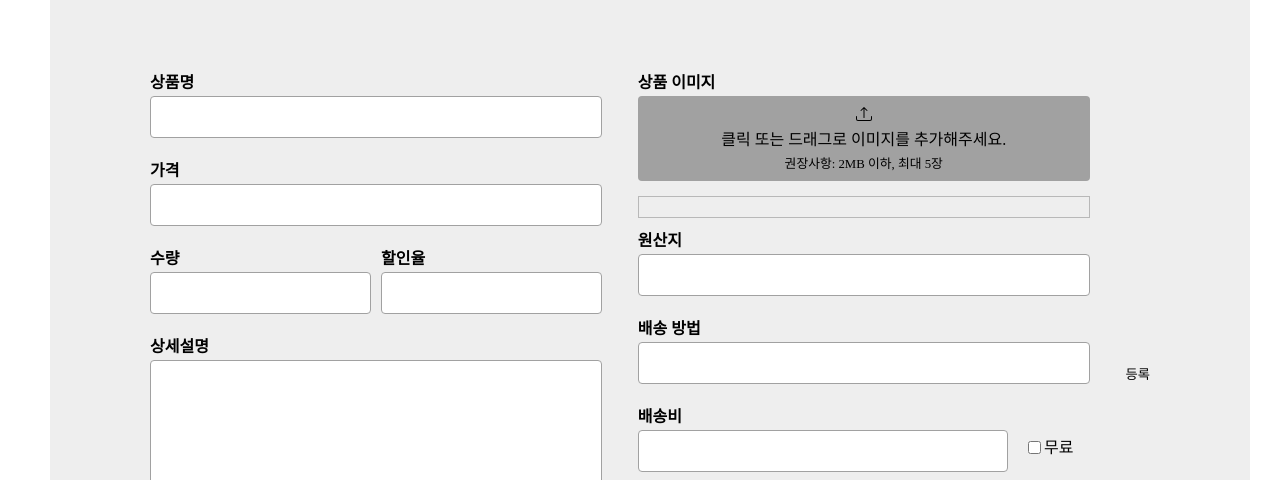
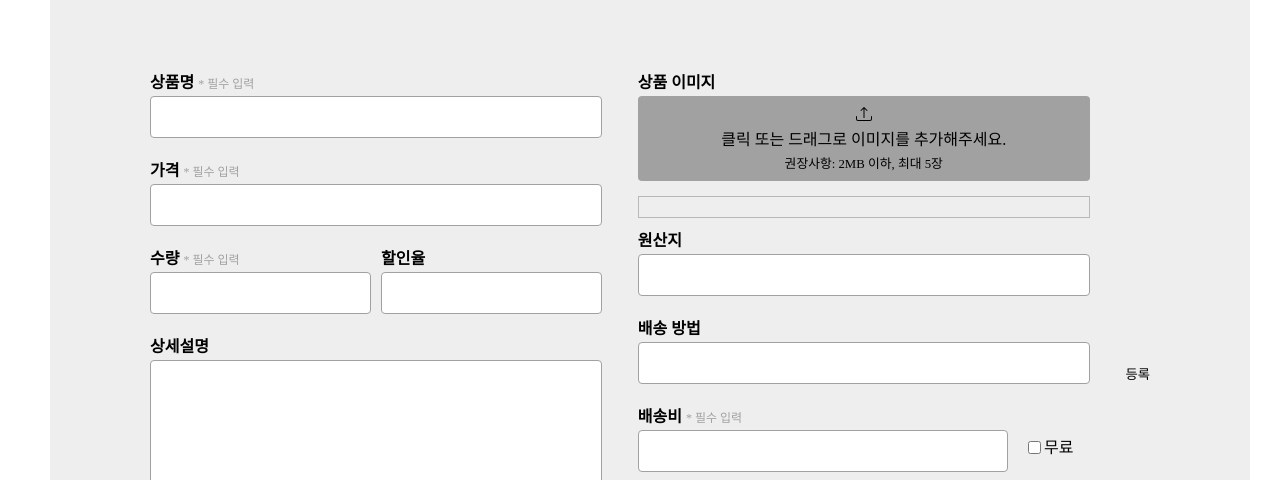
Before and after one commit to wanted-9team/task2, a React (Create React App) app: page /admin_register in a window 1280 px wide. Shown: the part 229-709 px from the top of the page. Built offline with nearby package versions, Linux system fonts and the light colour scheme.

Commit message:
[ADD] 필수 입력 텍스트 추가

```diff
--- a/src/components/Admin/AdminRegister/AdminOptionBox.jsx
+++ b/src/components/Admin/AdminRegister/AdminOptionBox.jsx
@@ -19,7 +19,7 @@ const AdminOptionBox = ({ idx, setOptionComponent, OptionComponent }) => {
 
   const handleDeleteOption = useCallback(
     optionIdx => {
-      setOptionComponent(prev => prev.filter((item, idx) => idx !== optionIdx))
+      setOptionComponent(prev => prev.filter((item, index) => index !== optionIdx))
     },
     [setOptionComponent],
   )
--- a/src/components/Admin/AdminRegister/AdminRegister.jsx
+++ b/src/components/Admin/AdminRegister/AdminRegister.jsx
@@ -36,7 +36,7 @@ const AdminRegister = () => {
   const [uploadedImages, setUploadedImages] = useState([])
   const [shippingData, setShippingData] = useState({ option: '', price: 0, info: '' })
   const shippingInputRef = useRef(null)
-  const { createProduct, getProducts } = useProductApi()
+  const { createProduct } = useProductApi()
   useEffect(() => {
     if (shippingFreeCheck) {
       shippingInputRef.current.value = 0
@@ -66,21 +66,26 @@ const AdminRegister = () => {
       shipping: shippingData,
       select: [...OptionComponent],
     }
-    createProduct(body)
-      .then(res => console.log(res))
-      .then()
-  }, [productData, uploadedImages, statusData, shippingData, OptionComponent])
+    createProduct(body).then(res => console.log(res))
+  }, [productData, uploadedImages, statusData, shippingData, OptionComponent, createProduct])
 
   return (
     <S.RegisterContaiDiv>
       <S.BoxDiv>
-        <AdminTextInputField setProductData={setProductData} label="상품명" id="name" type="text" />
+        <AdminTextInputField
+          setProductData={setProductData}
+          label="상품명"
+          id="name"
+          type="text"
+          requiredText="* 필수 입력"
+        />
         <AdminTextInputField
           setProductData={setProductData}
           label="가격"
           id="price"
           type="number"
           min="1"
+          requiredText="* 필수 입력"
         />
         <S.HalfBox>
           <AdminTextInputField
@@ -90,6 +95,7 @@ const AdminRegister = () => {
             type="number"
             attr="half"
             min="1"
+            requiredText="* 필수 입력"
           />
           <AdminTextInputField
             setProductData={setProductData}
@@ -138,6 +144,7 @@ const AdminRegister = () => {
             label="배송비"
             id="shippingPrice"
             type="number"
+            requiredText="* 필수 입력"
             shippingFreeCheck={shippingFreeCheck}
             shippingInputRef={shippingInputRef}
           />
--- a/src/components/Admin/AdminRegister/AdminRegister.style.js
+++ b/src/components/Admin/AdminRegister/AdminRegister.style.js
@@ -48,7 +48,7 @@ export const Label = styled.label`
       case 'shippingFree':
         return css`
           flex-direction: row-reverse;
-          width: 100px;
+          flex-basis: 100px;
           align-items: center;
           justify-content: center;
           margin-top: 20px;
@@ -70,6 +70,11 @@ export const LabelText = styled.h3`
   padding: 5px 0;
   font-weight: 600;
   font-size: 16px;
+`
+export const LabelRequiredText = styled.span`
+  font-size: 12px;
+  font-weight: 400;
+  color: #a1a1a1;
 `
 export const TextInput = styled.input`
   height: 42px;
@@ -106,6 +111,7 @@ export const CheckLabel = styled.label`
     font-weight: 400;
   }
 `
+
 export const CheckInput = styled.input``
 
 export const OptionButton = styled.button`
--- a/src/components/Admin/AdminRegister/AdminTextInputField.jsx
+++ b/src/components/Admin/AdminRegister/AdminTextInputField.jsx
@@ -1,7 +1,7 @@
 import React, { useCallback } from 'react'
 import * as S from './AdminRegister.style'
 
-const AdminTextInputField = ({ label, id, type, attr, setProductData, max, min }) => {
+const AdminTextInputField = ({ label, id, type, attr, setProductData, max, min, requiredText }) => {
   const handleChange = useCallback(
     ({ target }) => {
       const { id, value } = target
@@ -12,7 +12,10 @@ const AdminTextInputField = ({ label, id, type, attr, setProductData, max, min }
 
   return (
     <S.Label htmlFor={id} attr={attr}>
-      <S.LabelText>{label}</S.LabelText>
+      <S.LabelText>
+        {label} <S.LabelRequiredText>{requiredText}</S.LabelRequiredText>
+      </S.LabelText>
+
       <S.TextInput id={id} type={type} onChange={handleChange} max={max} min={min} />
     </S.Label>
   )
--- a/src/components/Admin/AdminRegister/ShippingInputField.jsx
+++ b/src/components/Admin/AdminRegister/ShippingInputField.jsx
@@ -8,6 +8,7 @@ const ShippingInputField = ({
   shippingFreeCheck,
   setShippingData,
   shippingInputRef,
+  requiredText,
 }) => {
   const handleChange = useCallback(
     ({ target }) => {
@@ -24,7 +25,9 @@ const ShippingInputField = ({
   )
   return (
     <S.Label htmlFor={id} attr={attr}>
-      <S.LabelText>{label}</S.LabelText>
+      <S.LabelText>
+        {label} <S.LabelRequiredText>{requiredText}</S.LabelRequiredText>
+      </S.LabelText>
       <S.TextInput
         id={id}
         type={type}
```
